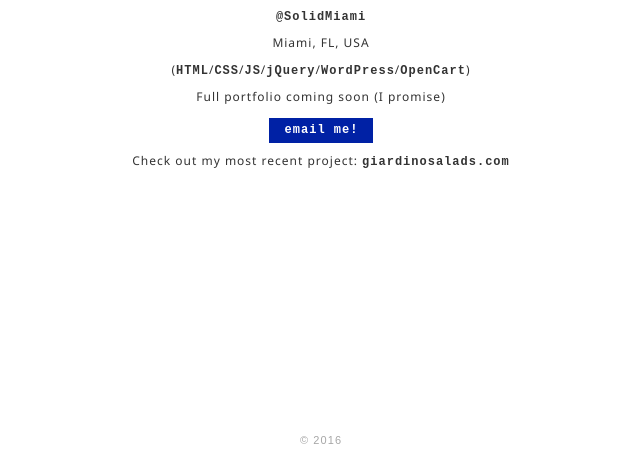
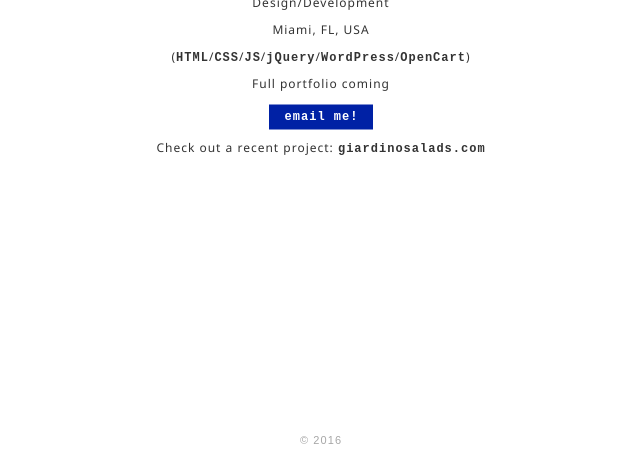
Before and after one commit to jjpz/jjpz.github.io, a plain HTML site: page index.html in a window 1280 px wide. Shown: the part 344-800 px from the top of the page, without its empty margins (319-959 px from the left). Drawn offline with nearby package versions, Linux system fonts and the light colour scheme.

Commit message:
html tweaks

```diff
--- a/index.html
+++ b/index.html
@@ -11,15 +11,15 @@
 <body>
 <div class="container">
 <h1>juanjo perez</h1>
-<p>Front end developer</p>
-<p class="company"><a href="https://www.instagram.com/solidmiami/" target="_blank"><span class="blue">@</span><span class="orange">Solid</span><span class="blue">Miami</span></a></p>
+<p>Design/Development</p>
+<!--<p class="company"><a href="https://www.instagram.com/solidmiami/" target="_blank"><span class="blue">@</span><span class="orange">Solid</span><span class="blue">Miami</span></a></p>-->
 <p>Miami, FL, USA</p>
 <p class="skills">(<span>HTML</span>/<span>CSS</span>/<span>JS</span>/<span>jQuery</span>/<span>WordPress</span>/<span>OpenCart</span>)</p>
-<p class="coming-soon">Full portfolio coming soon (I promise)</p>
+<p class="coming-soon">Full portfolio coming</p>
 <p class="contact">
 <a href="mailto:jjperez85@gmail.com" target="_blank" class="email">email me!</a>
 </p>
-<p class="recent-project">Check out my most recent project: <a href="http://giardinosalads.com" target="_blank">giardinosalads.com</a></p>
+<p class="recent-project">Check out a recent project: <a href="http://giardinosalads.com" target="_blank">giardinosalads.com</a></p>
 </div>
 <footer>&copy; <span class="year"></span></footer>
 <script src="https://ajax.googleapis.com/ajax/libs/jquery/1.11.3/jquery.min.js"></script>
@@ -28,9 +28,11 @@ $(document).ready(function(){
 var currentYear = new Date().getFullYear();
 $('.year').html(currentYear);});
 </script>
-<script><!-- google analytics -->
+<script>
 (function(i,s,o,g,r,a,m){i['GoogleAnalyticsObject']=r;i[r]=i[r]||function(){
-(i[r].q=i[r].q||[]).push(arguments)},i[r].l=1*new Date();a=s.createElement(o),m=s.getElementsByTagName(o)[0];a.async=1;a.src=g;m.parentNode.insertBefore(a,m)})(window,document,'script','https://www.google-analytics.com/analytics.js','ga');
+(i[r].q=i[r].q||[]).push(arguments)},i[r].l=1*new Date();a=s.createElement(o),
+m=s.getElementsByTagName(o)[0];a.async=1;a.src=g;m.parentNode.insertBefore(a,m)
+})(window,document,'script','https://www.google-analytics.com/analytics.js','ga');
 ga('create', 'UA-76485748-1', 'auto');
 ga('send', 'pageview');
 </script>
```
